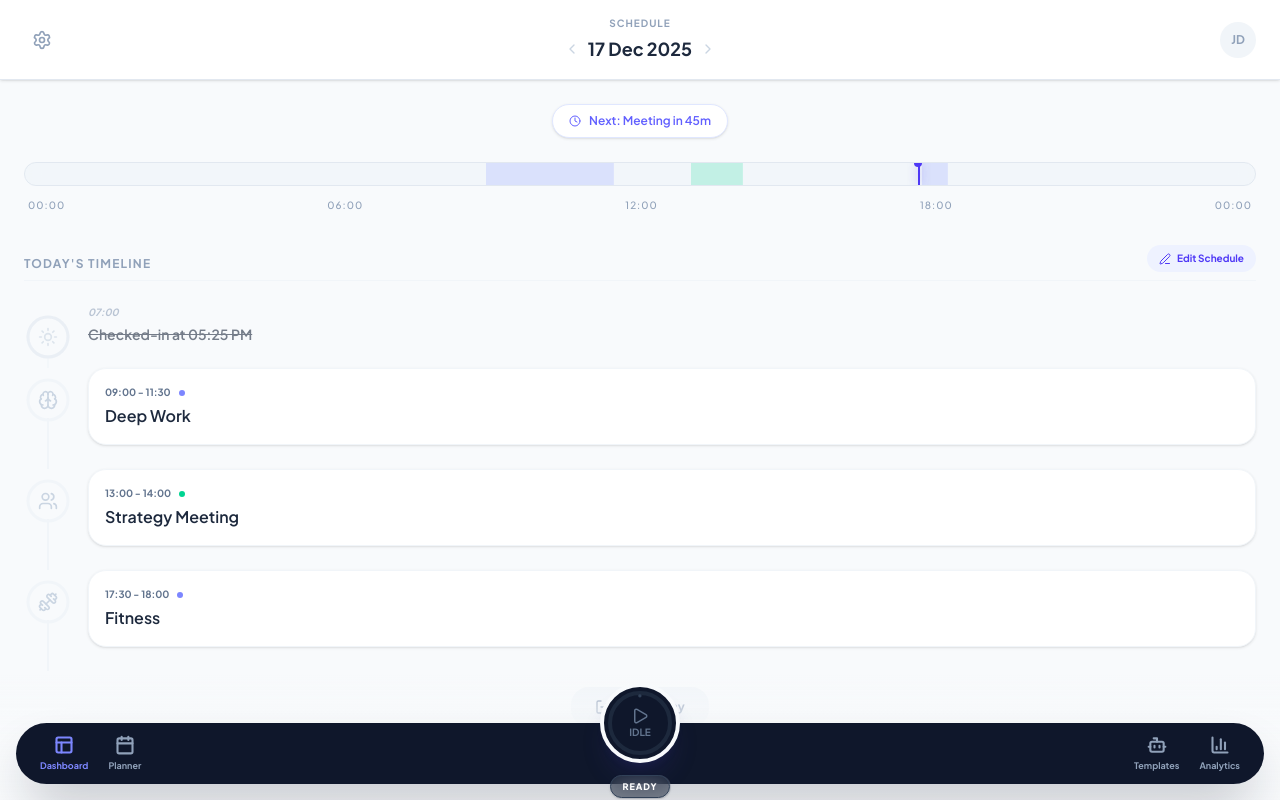
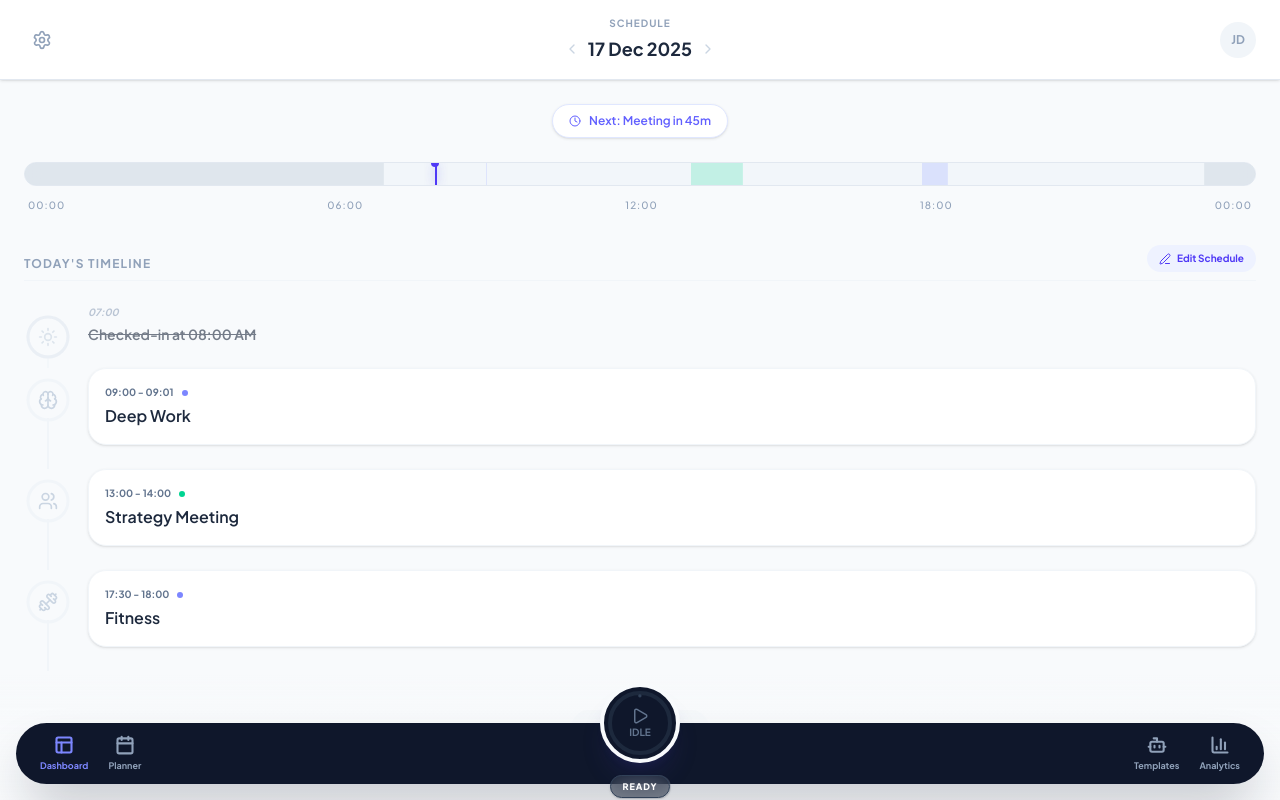
Before and after one commit to kysing02/integrity-app, a Next.js app: page / in a window 1280 px wide. Both pictures are taken after a click on the button "Start Day". Built offline with nearby package versions, Linux system fonts and the light colour scheme.

Commit message:
Bug fix for timeline ribbon to show check-in and end time

```diff
--- a/src/app/page.tsx
+++ b/src/app/page.tsx
@@ -2,10 +2,9 @@
 
 import { useState, useEffect } from 'react';
 import {
-  Pencil, BookOpen, Brush, Plus, Clock, Brain, Users, Dumbbell, Sun, Moon, Edit3, Lock, AlertCircle, Check, Sparkles, Coffee, LogOut
+  Pencil, BookOpen, Brush, Plus, Clock, Brain, Users, Dumbbell, Sun, Edit3, Lock, Check, Sparkles, LogOut, Coffee
 } from 'lucide-react';
 
-// Components
 import TimelineRibbon from '@/components/dashboard/TimelineRibbon';
 import TaskRow from '@/components/dashboard/TaskRow';
 import FlexBucket from '@/components/dashboard/FlexBucket';
@@ -13,13 +12,16 @@ import TaskCircle from '@/components/dashboard/TaskCircle';
 import DashboardNavbar from '@/components/dashboard/DashboardNavbar';
 import DashboardHeader from '@/components/dashboard/DashboardHeader';
 
-// Utils & Types
 import { TaskItem } from '@/types/dashboard';
-import { parseDurationToSeconds, getTodayDateAtTime, getTaskRemainingSeconds } from '@/lib/timeUtils';
+import { parseDurationToSeconds, getTaskRemainingSeconds } from '@/lib/timeUtils';
 
-// --- INITIAL DATA (No Wake Up / Sleep tasks anymore) ---
+// --- DEBUG CONFIG ---
+const DEBUG_TIME = "08:00";
+
+// --- INITIAL DATA ---
 const INITIAL_SCHEDULE: TaskItem[] = [
-  { id: 's2', title: "Deep Work", timeRange: "09:00 - 11:30", score: 0, status: "pending", category: "CONSISTENCY", icon: Brain, elapsedSeconds: 0 },
+  // UPDATED: Shortened for debug
+  { id: 's2', title: "Deep Work", timeRange: "09:00 - 09:01", score: 0, status: "pending", category: "CONSISTENCY", icon: Brain, elapsedSeconds: 0 },
   { id: 's3', title: "Strategy Meeting", timeRange: "13:00 - 14:00", score: 0, status: "pending", category: "EFFICIENCY", icon: Users, elapsedSeconds: 0 },
   { id: 's4', title: "Fitness", timeRange: "17:30 - 18:00", score: 0, status: "pending", category: "CONSISTENCY", icon: Dumbbell, elapsedSeconds: 0 },
 ];
@@ -31,11 +33,9 @@ const INITIAL_DAILY: TaskItem[] = [
 ];
 
 export default function Dashboard() {
-  // --- LIFECYCLE STATE ---
   const [dayStatus, setDayStatus] = useState<'sleeping' | 'active' | 'completed'>('sleeping');
   const [checkInTime, setCheckInTime] = useState<Date | null>(null);
 
-  // --- DASHBOARD STATE ---
   const [hasSchedule, setHasSchedule] = useState(true);
   const [isEditing, setIsEditing] = useState(false);
   const [isEditingActions, setIsEditingActions] = useState(false);
@@ -49,16 +49,25 @@ export default function Dashboard() {
 
   const activeTask = [...scheduleTasks, ...dailyActions].find(t => t.status === 'in_progress');
 
-  // Total Volume (Always calculated from planned tasks)
   const totalVolumeSeconds =
     scheduleTasks.reduce((acc, t) => acc + parseDurationToSeconds(t.timeRange), 0) +
     dailyActions.reduce((acc, t) => acc + parseDurationToSeconds(t.timeRange), 0);
+
+  // --- HELPER: Get "Current" Time (Debug-aware) ---
+  const getNow = () => {
+    const now = new Date();
+    if (DEBUG_TIME) {
+      const [h, m] = DEBUG_TIME.split(':').map(Number);
+      now.setHours(h, m, 0, 0);
+    }
+    return now;
+  };
 
   // --- TIMER ENGINE ---
   useEffect(() => {
     let interval: NodeJS.Timeout;
     interval = setInterval(() => {
-      const now = new Date();
+      const now = getNow(); // Use debug time
 
       // 1. Update Active Timer
       if (activeTask) {
@@ -70,16 +79,26 @@ export default function Dashboard() {
          else setScheduleTasks(prev => updateList(prev));
       }
 
-      // 2. Calculate Flex Capacity (Only if day is active)
+      // 2. Calculate Flex Capacity
       if (dayStatus === 'active') {
         const midnight = new Date();
-        midnight.setHours(24, 0, 0, 0);
-        const secondsLeftInDay = (midnight.getTime() - now.getTime()) / 1000;
+        midnight.setHours(24, 0, 0, 0); // Logic assumes today
+
+        // If debug time is set, ensure 'midnight' is relative to that mock day
+        if (DEBUG_TIME) {
+            const [h, m] = DEBUG_TIME.split(':').map(Number);
+            // If now is 08:00, midnight is 16 hours away
+        }
+
+        const secondsLeftInDay = (midnight.getTime() - new Date().setHours(24,0,0,0) + (24*3600*1000 - (now.getHours()*3600+now.getMinutes()*60)*1000)) / 1000;
+        // Simplified: (Seconds in Day) - (Seconds passed since midnight)
+        const secondsSinceMidnight = now.getHours() * 3600 + now.getMinutes() * 60 + now.getSeconds();
+        const timeLeft = (24 * 3600) - secondsSinceMidnight;
 
         const remainingScheduleLoad = scheduleTasks.reduce((acc, t) => acc + getTaskRemainingSeconds(t, now), 0);
         const remainingDailyLoad = dailyActions.reduce((acc, t) => acc + getTaskRemainingSeconds(t, now), 0);
 
-        setFlexCapacitySeconds(Math.max(0, secondsLeftInDay - remainingScheduleLoad - remainingDailyLoad));
+        setFlexCapacitySeconds(Math.max(0, timeLeft - remainingScheduleLoad - remainingDailyLoad));
       }
     }, 1000);
     return () => clearInterval(interval);
@@ -88,13 +107,12 @@ export default function Dashboard() {
   // --- HANDLERS ---
   const handleStartDay = () => {
     setDayStatus('active');
-    setCheckInTime(new Date());
+    setCheckInTime(getNow()); // Record the "Debug" time as start time
   };
 
   const handleEndDay = () => {
     if (confirm("End your day? This will lock your timeline.")) {
       setDayStatus('completed');
-      // In a real app, you would save the 'completed' state to DB here
     }
   };
 
@@ -124,7 +142,7 @@ export default function Dashboard() {
     else setScheduleTasks(prev => toggleList(prev));
   };
 
-  // ... (Keep existing CRUD handlers: delete, insert, drag/drop) ...
+  // ... (Other CRUD handlers same as before)
   const handleDeleteTask = (id: string) => setScheduleTasks(prev => prev.filter(t => t.id !== id));
   const handleInsertTask = (index: number) => {
     const newTask: TaskItem = { id: Math.random().toString(), title: "New Task", timeRange: "--:--", score: 0, status: 'pending', category: 'CONSISTENCY', icon: Brain, elapsedSeconds: 0 };
@@ -144,7 +162,7 @@ export default function Dashboard() {
   };
   const handleDrop = () => setDraggedItemIndex(null);
 
-  // --- DYNAMIC UI VALUES ---
+  // --- UI VALUES ---
   const pillState = (() => {
     if (dayStatus === 'sleeping') return { text: "Ready for your day?", color: "text-slate-500 border-slate-200 bg-white" };
     if (dayStatus === 'completed') return { text: "Day Completed", color: "text-emerald-600 border-emerald-200 bg-emerald-50" };
@@ -167,14 +185,19 @@ export default function Dashboard() {
       <div className="scroller flex-1 overflow-y-auto overflow-x-hidden no-scrollbar">
         <div className="min-h-[101%] pb-48">
 
-            {/* 1. Status Pill */}
             <div className={`mt-6 mb-2 flex items-center justify-center gap-2 text-xs font-semibold py-2 rounded-full px-4 w-fit mx-auto border shadow-sm ${pillState.color}`}>
               <Clock size={12} />
               <span>{pillState.text}</span>
             </div>
 
-            {/* 2. Timeline Ribbon (Always visible) */}
-            <TimelineRibbon showCurrentTime={dayStatus === 'active'} tasks={scheduleTasks} />
+            {/* TIMELINE RIBBON */}
+            <TimelineRibbon
+              showCurrentTime={dayStatus === 'active'}
+              tasks={scheduleTasks}
+              plannedCheckIn="07:00"
+              plannedSleep="23:00"
+              debugTime={DEBUG_TIME} // Pass debug time
+            />
 
             <div className="px-6 mt-4">
 
@@ -200,8 +223,7 @@ export default function Dashboard() {
                   <section className="mb-10 animate-in fade-in duration-500">
                     <div className="flex justify-between items-end mb-6 border-b border-slate-100 pb-2">
                       <h2 className="text-xs font-bold text-slate-400 uppercase tracking-widest">Today's Timeline</h2>
-                      {/* Edit Buttons ... */}
-                      {hasSchedule && !isEditing && !isPast && (
+                      {hasSchedule && !isEditing && (
                         <button onClick={() => setIsEditing(true)} disabled={isEditingActions} className={`flex items-center gap-1.5 text-[10px] font-bold px-3 py-1.5 rounded-full transition-colors ${isEditingActions ? 'text-slate-300' : 'text-indigo-600 bg-indigo-50 hover:bg-indigo-100'}`}>
                           <Edit3 size={12} /><span>Edit Schedule</span>
                         </button>
@@ -211,24 +233,18 @@ export default function Dashboard() {
 
                     {hasSchedule ? (
                       <div className="space-y-0">
-                        {/* 1. CHECK-IN MARKER (Replaces Wake Up) */}
+                        {/* 1. CHECK-IN MARKER */}
                         <TaskRow
                           id="check-in"
                           title={`Checked-in at ${formatCheckInTime(checkInTime)}`}
                           timeRange="07:00"
-                          progress={100}
-                          score={0}
-                          status="completed"
-                          category="CONSISTENCY"
-                          icon={Sun}
-                          variant="marker" // Uses the new style
+                          progress={100} score={0} status="completed" category="CONSISTENCY" icon={Sun} variant="marker"
                           isLast={false}
                         />
 
                         {/* 2. SCHEDULED TASKS */}
                         {scheduleTasks.map((task, index) => {
                           const isTaskLocked = task.status === 'completed' || task.status === 'in_progress';
-                          // Calculate real progress
                           const totalSecs = parseDurationToSeconds(task.timeRange);
                           const progressPct = totalSecs > 0 ? (task.elapsedSeconds / totalSecs) * 100 : 0;
 
@@ -236,8 +252,7 @@ export default function Dashboard() {
                             <div key={task.id} onClick={() => !isEditing && task.status !== 'completed' && handleToggleTask(task.id, false)}>
                               <TaskRow
                                 id={task.id} title={task.title} timeRange={task.timeRange} status={task.status} category={task.category} icon={task.icon}
-                                score={0} // Not used anymore
-                                progress={Math.min(progressPct, 100)}
+                                score={0} progress={Math.min(progressPct, 100)}
                                 isLast={false}
                                 isEditing={isEditing} isLocked={isTaskLocked}
                                 onDelete={() => handleDeleteTask(task.id)} onInsert={() => handleInsertTask(index)}
@@ -248,7 +263,8 @@ export default function Dashboard() {
                         })}
 
                         {/* 3. END DAY BUTTON */}
-                        <div className="pt-4 flex justify-center">
+                        <div className="pt-4 flex flex-col items-center gap-2">
+                           <span className="text-[10px] font-bold text-slate-300">23:00</span>
                            <button
                              onClick={handleEndDay}
                              className="flex items-center gap-2 text-xs font-bold text-slate-400 bg-slate-100 px-6 py-3 rounded-2xl hover:bg-slate-200 hover:text-slate-600 transition-all active:scale-95"
@@ -259,16 +275,14 @@ export default function Dashboard() {
                         </div>
                       </div>
                     ) : (
-                      // Empty State ...
                       <div className="flex flex-col items-center justify-center py-12 border-2 border-dashed border-slate-200 rounded-3xl bg-slate-50/50">
-                         {/* ... */}
+                         {/* Empty State */}
                       </div>
                     )}
                   </section>
 
                   {/* DAILY ACTIONS */}
                   <section className="mb-10 pt-6 border-t border-slate-200 animate-in fade-in slide-in-from-bottom-8 duration-700 delay-100">
-                    {/* ... Header ... */}
                     <div className="flex justify-between items-center mb-6">
                       <h2 className="text-xs font-bold text-slate-400 uppercase tracking-widest">Daily Actions</h2>
                       {!isEditingActions ? (
--- a/src/components/dashboard/TimelineRibbon.tsx
+++ b/src/components/dashboard/TimelineRibbon.tsx
@@ -1,14 +1,23 @@
 "use client";
 
 import React, { useState, useEffect } from 'react';
-import { TaskItem } from '@/types/dashboard'; // Ensure this type is exported from your types file
+import { TaskItem } from '@/types/dashboard';
 
 interface TimelineRibbonProps {
   showCurrentTime?: boolean;
-  tasks?: TaskItem[]; // NEW: Accept tasks data
+  tasks?: TaskItem[];
+  plannedCheckIn?: string; // e.g. "07:00"
+  plannedSleep?: string;   // e.g. "23:00"
+  debugTime?: string;      // e.g. "08:00" for testing
 }
 
-const TimelineRibbon = ({ showCurrentTime = true, tasks = [] }: TimelineRibbonProps) => {
+const TimelineRibbon = ({
+  showCurrentTime = true,
+  tasks = [],
+  plannedCheckIn = "07:00",
+  plannedSleep = "23:00",
+  debugTime
+}: TimelineRibbonProps) => {
   const [percentagePos, setPercentagePos] = useState(0);
 
   // --- HELPER: Parse "HH:MM" to minutes from midnight ---
@@ -21,7 +30,15 @@ const TimelineRibbon = ({ showCurrentTime = true, tasks = [] }: TimelineRibbonPr
     if (!showCurrentTime) return;
 
     const updatePosition = () => {
-      const now = new Date();
+      let now = new Date();
+
+      // DEBUG TIME OVERRIDE
+      if (debugTime) {
+        const [h, m] = debugTime.split(':').map(Number);
+        now = new Date();
+        now.setHours(h, m, 0, 0);
+      }
+
       const minutesSinceMidnight = now.getHours() * 60 + now.getMinutes();
       setPercentagePos((minutesSinceMidnight / 1440) * 100);
     };
@@ -29,48 +46,55 @@ const TimelineRibbon = ({ showCurrentTime = true, tasks = [] }: TimelineRibbonPr
     updatePosition();
     const interval = setInterval(updatePosition, 60000);
     return () => clearInterval(interval);
-  }, [showCurrentTime]);
+  }, [showCurrentTime, debugTime]);
 
   return (
     <div className="w-full space-y-3 px-6 py-4">
-      {/* The Glass Container */}
       <div className="relative h-6 w-full bg-slate-100/80 backdrop-blur-sm overflow-hidden rounded-full border border-slate-200">
 
         {/* DYNAMIC BACKGROUND BLOCKS */}
         <div className="absolute inset-0">
+
+           {/* 1. MORNING BLOCK (00:00 -> Planned Check-in) */}
+           {(() => {
+              const endMins = timeToMinutes(plannedCheckIn);
+              const width = (endMins / 1440) * 100;
+              return (
+                <div
+                  className="absolute h-full bg-slate-400/20 border-r border-white/10"
+                  style={{ left: '0%', width: `${width}%` }}
+                  title="Morning Routine"
+                />
+              );
+           })()}
+
+           {/* 2. NIGHT BLOCK (Planned Sleep -> 00:00) */}
+           {(() => {
+              const startMins = timeToMinutes(plannedSleep);
+              const width = ((1440 - startMins) / 1440) * 100;
+              const left = (startMins / 1440) * 100;
+              return (
+                <div
+                  className="absolute h-full bg-slate-400/20 border-l border-white/10"
+                  style={{ left: `${left}%`, width: `${width}%` }}
+                  title="Night Routine"
+                />
+              );
+           })()}
+
+           {/* 3. SCHEDULED TASKS */}
            {tasks.map((task) => {
-             // Skip Unscheduled/Daily tasks (they don't have fixed positions)
              if (task.isDaily) return null;
+             if (!task.timeRange.includes(' - ')) return null;
 
-             let startMins = 0;
-             let endMins = 0;
+             const [startStr, endStr] = task.timeRange.split(' - ');
+             const startMins = timeToMinutes(startStr);
+             const endMins = timeToMinutes(endStr);
 
-             // CASE 1: Wake Up (00:00 -> Wake Time)
-             if (task.title === "Wake Up") {
-               startMins = 0;
-               endMins = timeToMinutes(task.timeRange);
-             }
-             // CASE 2: Sleep (Sleep Time -> 24:00)
-             else if (task.title === "Sleep") {
-               startMins = timeToMinutes(task.timeRange);
-               endMins = 1440; // End of day
-             }
-             // CASE 3: Standard Range ("09:00 - 11:30")
-             else if (task.timeRange.includes(' - ')) {
-               const [startStr, endStr] = task.timeRange.split(' - ');
-               startMins = timeToMinutes(startStr);
-               endMins = timeToMinutes(endStr);
-             }
-             // Fallback for single time points that aren't Sleep/Wake (render nothing or thin line)
-             else {
-               return null;
-             }
-
-             // Calculate CSS %
              const left = (startMins / 1440) * 100;
              const width = ((endMins - startMins) / 1440) * 100;
 
-             // Color Logic
+             // Efficiency = Emerald, Consistency = Indigo
              const colorClass = task.category === 'EFFICIENCY' ? 'bg-emerald-400/20' : 'bg-indigo-400/20';
 
              return (
@@ -78,7 +102,6 @@ const TimelineRibbon = ({ showCurrentTime = true, tasks = [] }: TimelineRibbonPr
                  key={task.id}
                  className={`absolute h-full ${colorClass} border-r border-white/10`}
                  style={{ left: `${left}%`, width: `${width}%` }}
-                 title={task.title} // Tooltip for debug
                />
              );
            })}
@@ -95,7 +118,6 @@ const TimelineRibbon = ({ showCurrentTime = true, tasks = [] }: TimelineRibbonPr
         )}
       </div>
 
-      {/* Time Labels */}
       <div className="flex justify-between text-[10px] font-medium text-slate-400 uppercase tracking-widest px-1">
         <span>00:00</span>
         <span>06:00</span>
```
Lines whose indentation alone changed are shown as unchanged.
